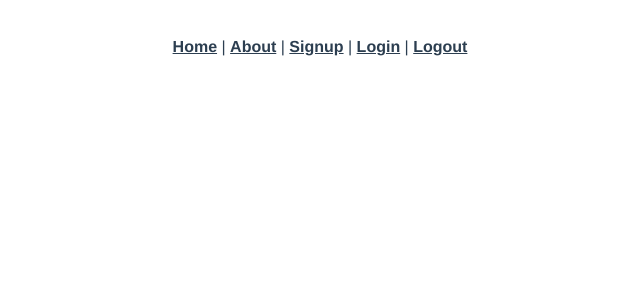
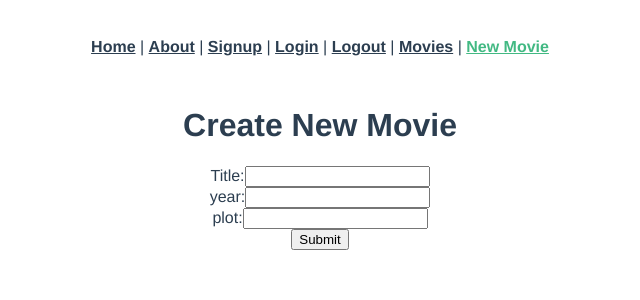
Before and after one commit to evansmackenzie/movie_vue_app, a Vue app: page /movies/new in a window 1280 px wide. Shown: the top 300 px of the page, without its empty margins (320-960 px from the left). Built offline with nearby package versions, Linux system fonts and the light colour scheme.

Commit message:
adds CRUD routes to frontend

```diff
--- a/src/App.vue
+++ b/src/App.vue
@@ -5,7 +5,9 @@
       <router-link to="/about">About</router-link> |
       <router-link to="/signup">Signup</router-link> |
       <router-link to="/login">Login</router-link> |
-      <router-link to="/logout">Logout</router-link>
+      <router-link to="/logout">Logout</router-link> |
+      <router-link to="/movies">Movies</router-link> |
+      <router-link to="/movies/new">New Movie</router-link>
     </div>
     <router-view />
   </div>
--- a/src/router/index.js
+++ b/src/router/index.js
@@ -4,6 +4,10 @@ import Home from "../views/Home.vue";
 import Signup from "../views/Signup.vue";
 import Login from "../views/Login.vue";
 import Logout from "../views/Logout.vue";
+import MoviesIndex from "../views/MoviesIndex.vue";
+import MoviesNew from "../views/MoviesNew.vue";
+import MoviesShow from "../views/MoviesShow.vue";
+import MoviesEdit from "../views/MoviesEdit.vue";
 
 Vue.use(VueRouter);
 
@@ -36,6 +40,26 @@ const routes = [
     path: "/logout",
     name: "logout",
     component: Logout
+  },
+  {
+    path: "/movies",
+    name: "movies-index",
+    component: MoviesIndex
+  },
+  {
+    path: "/movies/new",
+    name: "movies-new",
+    component: MoviesNew
+  },
+  {
+    path: "/movies/:id",
+    name: "movies-show",
+    component: MoviesShow
+  },
+  {
+    path: "/movies/:id/edit",
+    name: "movies-edit",
+    component: MoviesEdit
   }
 ];
 
--- /dev/null
+++ b/src/views/MoviesEdit.vue
@@ -0,0 +1,67 @@
+<template>
+  <div class="movies-edit">
+    <form v-on:submit.prevent="movieEdit()">
+      <h1>Update movie</h1>
+      <ul>
+        <li class="text-danger" v-for="error in errors" v-bind:key="error">
+          {{ error }}
+        </li>
+      </ul>
+      <div class="form-group">
+        <label>Title:</label>
+        <input type="text" class="form-control" v-model="movie.title">
+      </div>
+      <div class="form-group">
+        <label>Year:</label>
+        <input type="text" class="form-control" v-model="movie.year">
+      </div>
+      <div class="form-group">
+        <label>Plot:</label>
+        <input type="text" class="form-control" v-model="movie.plot">
+      </div>
+      <!-- <div class="form-group">
+        <label>User Id:</label>
+        <input type="text" class="form-control" v-model="movie.userId">
+      </div> -->
+      <input type="submit" class="btn btn-primary" value="Submit">
+    </form>
+  </div>
+</template>
+
+<script>
+import axios from "axios";
+
+export default {
+  data: function () {
+    return {
+      movie: {},
+      errors: [],
+    };
+  },
+  created: function () {
+    axios.get(`/api/movies/${this.$route.params.id}`).then((response) => {
+      console.log(response.data);
+      this.movie = response.data;
+    });
+  },
+  methods: {
+    movieEdit: function () {
+      var params = {
+        title: this.movie.title,
+        year: this.movie.year,
+        plot: this.movie.plot,
+        // user_id: this.movie.userId,
+      };
+      axios
+        .patch(`/api/movies/${this.$route.params.id}`, params)
+        .then((response) => {
+          console.log(response.data);
+          this.$router.push("/movies");
+        })
+        .catch((error) => {
+          this.errors = error.response.data.errors;
+        });
+    },
+  },
+};
+</script>
--- /dev/null
+++ b/src/views/MoviesIndex.vue
@@ -0,0 +1,54 @@
+<template>
+  <div class="movies-index">
+    <div v-for="movie in movies"  v-bind:key="movie.id">
+      <h1>Title: {{ movie.title }}</h1>
+      <p>plot: {{ movie.plot }}</p>
+      <p>year: {{ movie.year }}</p>
+      <p>director: {{ movie.director }}</p>
+      <p>english? {{ movie.english }}</p>
+      <p>genres: {{ movie.genres }}</p>
+      <router-link :to="`movies/${movie.id}`">More Info</router-link>
+    </div>
+
+    <!-- <div>
+      <button v-on:click="createMovie">Add Movie</button>
+
+    </div> -->
+  </div>
+</template>
+<style></style>
+<script>
+import axios from "axios";
+export default {
+  data: function () {
+    return {
+      movies: [],
+    };
+  },
+  created: function () {
+    this.indexMovies();
+  },
+  methods: {
+    indexMovies: function () {
+      axios.get("http://localhost:3000/api/movies").then((response) => {
+        console.log(response.data);
+        this.movies = response.data;
+      });
+    },
+    // createMovie: function () {
+    //   var params = {
+    //     title: "Seven Samurai",
+    //     year: 1957,
+    //     plot: "Seven samurai protect a village.",
+    //     director: "Akira Kurosawa",
+    //     english: false,
+    //   };
+    //   axios
+    //     .post("http://localhost:3000/api/movies", params)
+    //     .then((response) => {
+    //       this.movies.push(response.data);
+    //     });
+    // },
+  },
+};
+</script>
--- /dev/null
+++ b/src/views/MoviesNew.vue
@@ -0,0 +1,64 @@
+<template>
+  <div class="movies-new">
+    <form v-on:submit.prevent="movieNew()">
+      <h1>Create New Movie</h1>
+      <ul>
+        <li class="text-danger" v-for="error in errors" v-bind:key="error">
+          {{ error }}
+        </li>
+      </ul>
+      <div class="form-group">
+        <label>Title:</label>
+        <input type="text" class="form-control" v-model="title">
+      </div>
+      <div class="form-group">
+        <label>year:</label>
+        <input type="text" class="form-control" v-model="year">
+      </div>
+      <div class="form-group">
+        <label>plot:</label>
+        <input type="text" class="form-control" v-model="plot">
+      </div>
+      <!-- <div class="form-group">
+        <label>User Id:</label>
+        <input type="text" class="form-control" v-model="userId">
+      </div> -->
+      <input type="submit" class="btn btn-primary" value="Submit">
+    </form>
+  </div>
+</template>
+
+<script>
+import axios from "axios";
+
+export default {
+  data: function () {
+    return {
+      title: "",
+      year: "",
+      plot: "",
+      userId: "",
+      errors: [],
+    };
+  },
+  methods: {
+    movieNew: function () {
+      var params = {
+        title: this.title,
+        plot: this.plot,
+        year: this.year,
+        // user_id: this.userId,
+      };
+      axios
+        .post("/api/movies", params)
+        .then((response) => {
+          console.log(response.data);
+          this.$router.push("/movies");
+        })
+        .catch((error) => {
+          this.errors = error.response.data.errors;
+        });
+    },
+  },
+};
+</script>
--- /dev/null
+++ b/src/views/MoviesShow.vue
@@ -0,0 +1,45 @@
+<template>
+  <div class="movies-show">
+
+    <div>
+      {{ movie }}
+      <h1>title: {{ movie.title }}</h1>
+      <p>movie id: {{ movie.id }}</p>
+      <p>year: {{ movie.year }}</p>
+      <p>description: {{ movie.description }}</p>
+    </div>
+    <router-link :to="`/movies/${movie.id}/edit`">Edit</router-link>
+    <button v-on:click="movieDestroy()">Delete movie</button>
+
+  </div>
+</template>
+
+<script>
+import axios from "axios";
+
+export default {
+  data: function () {
+    return {
+      movie: {},
+    };
+  },
+  created: function () {
+    axios.get(`/api/movies/${this.$route.params.id}`).then((response) => {
+      console.log(response.data);
+      this.movie = response.data;
+    });
+  },
+  methods: {
+    movieDestroy: function () {
+      if (confirm("Are you sure you want to delete this movie?")) {
+        axios
+          .delete(`/api/movies/${this.$route.params.id}`)
+          .then((response) => {
+            console.log(response.data);
+            this.$router.push("/movies");
+          });
+      }
+    },
+  },
+};
+</script>
```
